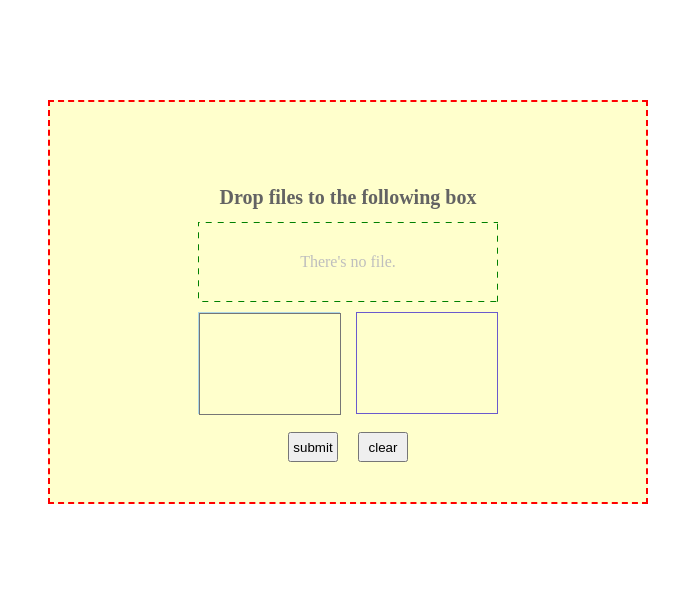
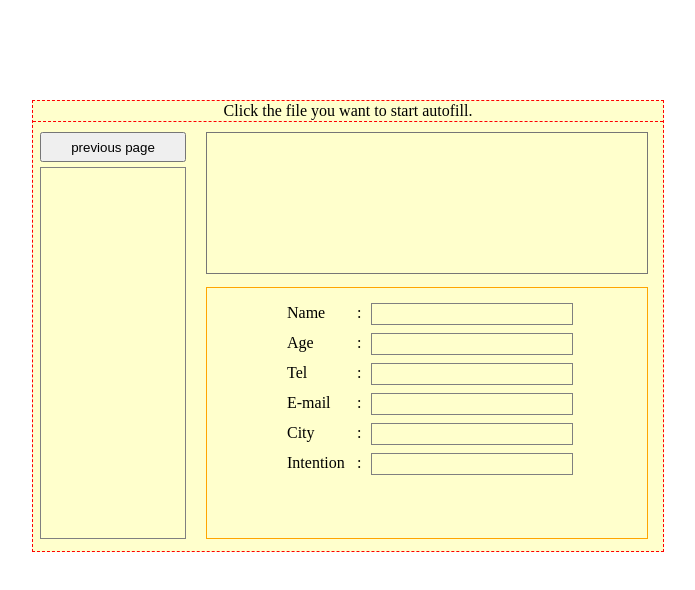
Before and after one commit to darrenqiaoo/summercamp-p5, a React (Create React App) app in the folder code/file_upload/: page /extract in a window 1280 px wide. Shown: the top 590 px of the page, without its empty margins (292-987 px from the left). Built offline with nearby package versions, Linux system fonts and the light colour scheme.

Commit message:
#p5-upload use localstorage to store files reprograme some components, page link

```diff
--- a/code/file_upload/src/App.js
+++ b/code/file_upload/src/App.js
@@ -1,25 +1,18 @@
 import React from 'react';
-import logo from './logo.svg';
 import './App.css';
+import {BrowserRouter as Router, Route} from 'react-router-dom';
+import PageFileUpload from "./jsPages/fileUpload/FileField";
+import PageInfoExtract from "./jsPages/fileExtract/infoExtract";
+
 
 function App() {
   return (
-    <div className="App">
-      <header className="App-header">
-        <img src={logo} className="App-logo" alt="logo" />
-        <p>
-          Edit <code>src/App.js</code> and save to reload.
-        </p>
-        <a
-          className="App-link"
-          href="https://reactjs.org"
-          target="_blank"
-          rel="noopener noreferrer"
-        >
-          Learn React
-        </a>
-      </header>
-    </div>
+      <Router>
+        <div>
+          <Route exact path={"/"} component={PageFileUpload}/>
+          <Route path={"/extract"} component={PageInfoExtract}/>
+        </div>
+      </Router>
   );
 }
 
--- a/code/file_upload/src/commonComponents/fileList.js
+++ b/code/file_upload/src/commonComponents/fileList.js
@@ -14,22 +14,14 @@ class FileList extends React.Component{
             this.props.setShowText("Can only preview .txt, .html, .md, .css, .js files");
             return ;
         }
-        const files = this.props.files;
-        const file_names = files.map(f => f.name);
-        const index = file_names.indexOf(file_name);
-        let reader = new FileReader();
-        reader.onload = e => {
-            if(reader.result) {
-                this.props.setShowText(e.target.result);
-            }
-        };
-        reader.readAsText(files[index]);
+        this.props.setShowText(localStorage.getItem(file_name));
     };
 
     render() {
-        const files = this.props.files;
-        const fileList = files.map(file => {
-            return(<li key={file.name.toString()} onClick={() => this.itemClick(file.name)}>{file.name}</li>);
+        const fileList = this.props.files.map(f => {
+            return (
+                <li key={f.toString()} onClick={() => this.itemClick(f)}>{f}</li>
+            );
         });
         return (
             <ul className={this.props.className}>
--- a/code/file_upload/src/index.js
+++ b/code/file_upload/src/index.js
@@ -1,52 +1,9 @@
 import React from 'react';
 import ReactDOM from 'react-dom';
-import PageFileUpload from "./jsPages/fileUpload/FileField";
-import PageInfoExtract from "./jsPages/fileExtract/infoExtract";
+import APP from "./App";
 
 
-class AppEntry extends React.Component{
-    constructor(props) {
-        super(props);
-        this.state = {
-            curPage: 0,
-            files: [],
-        };
-        this.setPage = this.setPage.bind(this);
-        this.setFiles = this.setFiles.bind(this);
-    }
-
-    setPage(page){
-        this.setState({
-            curPage: page,
-        });
-    }
-    setFiles(files){
-        this.setState({
-            files:files,
-        });
-    }
-    render() {
-        const page = this.state.curPage;
-        let pageUpload = <PageFileUpload setPage={this.setPage}
-                                         files={this.state.files}
-                                         setFiles={this.setFiles}/>;
-        let pageExtract = <PageInfoExtract setPage={this.setPage}
-                                           files={this.state.files}/>;
-        let content;
-        switch (page) {
-            case 0: content = pageUpload;break;
-            case 1: content = pageExtract;break;
-            default:
-        }
-        return (
-            <div>
-                {content}
-            </div>
-        );
-    }
-}
-
 ReactDOM.render(
-    <AppEntry />,
+    <APP />,
   document.getElementById('root')
 );
--- a/code/file_upload/src/jsPages/fileExtract/infoExtract.js
+++ b/code/file_upload/src/jsPages/fileExtract/infoExtract.js
@@ -2,22 +2,22 @@ import React from "react";
 import './infoExtract.css'
 import FileList from "../../commonComponents/fileList";
 import FileShowBox from "../../commonComponents/fileShowBox";
-
+import {Link} from "react-router-dom";
 
 class PageInfoExtract extends React.Component{
     constructor(props) {
         super(props);
+        let storage = [];
+        for(let i=0;i<localStorage.length;i++){
+            storage.push(localStorage.key(i));
+        }
         this.state = {
-            files: this.props.files,
+            files: storage,
             showText: "",
             inputValues: {},
         };
-        this.prePage = this.prePage.bind(this);
         this.setShowText = this.setShowText.bind(this);
         this.handelInputChange = this.handelInputChange.bind(this);
-    }
-    prePage(){
-        this.props.setPage(0);
     }
     setShowText(text){
         const s = text.split('\n');
@@ -52,8 +52,10 @@ class PageInfoExtract extends React.Component{
             <div className={"infoExtract"}>
                 <div className={"tips"}>Click the file you want to start autofill.</div>
                 <div className={"leftBox"}>
-                    <button className={"back"} onClick={this.prePage}>previous page</button>
-                    <FileList className={"fileList"} files={this.props.files} setShowText={this.setShowText}/>
+                    <Link to={"/"}>
+                        <button className={"back"}>previous page</button>
+                    </Link>
+                    <FileList className={"fileList"} files={this.state.files} setShowText={this.setShowText}/>
                 </div>
                 <div className={"rightBox"}>
                     <div className={"topBox"}>
--- a/code/file_upload/src/jsPages/fileUpload/FileField.css
+++ b/code/file_upload/src/jsPages/fileUpload/FileField.css
@@ -143,3 +143,9 @@
     margin-left: 20px;
     cursor: pointer;
 }
+.next {
+    width: 50px;
+    height: 30px;
+    margin-left: 20px;
+    cursor: pointer;
+}
--- a/code/file_upload/src/jsPages/fileUpload/FileField.js
+++ b/code/file_upload/src/jsPages/fileUpload/FileField.js
@@ -2,13 +2,20 @@ import React from "react";
 import './FileField.css'
 import FileShowBox from '../../commonComponents/fileShowBox'
 import FileList from "../../commonComponents/fileList";
+import {Link} from "react-router-dom";
 
 class PageFileUpload extends React.Component{
     constructor(props) {
         super(props);
+        let storage = [];
+        for(let i=0;i<localStorage.length;i++){
+            storage.push(localStorage.key(i));
+        }
         this.state = {
+            new_files: [],
+            file_names:storage,
             style: {backgroundColor: "#FFFFCC"},
-            tips: this.props.files.length>0?this.props.files.length+" files have been added.":"There's no file.",
+            tips: localStorage.length>0?localStorage.length+" files have been added.":"There's no file.",
             showText: "",
         };
         this.submitBtnClick = this.submitBtnClick.bind(this);
@@ -36,39 +43,50 @@ class PageFileUpload extends React.Component{
     //文件数量增加
     onFileNumChange(){
         let objFile = document.getElementById("file_input").files[0];
-        let temp = this.props.files;
-        const tempNames = temp.map(f => f.name);
-        //console.log(tempNames);
+        let temp1 = this.state.new_files.slice();
+        let temp2 = this.state.file_names.slice();
         if(!objFile){
             return ;
         }
-        if(tempNames.indexOf(objFile.name)>-1){
+        if(this.state.file_names.indexOf(objFile.name)>-1){
             alert("File already exists");
             return ;
         }
-        temp.push(objFile);
+        temp1.push(objFile);
+        temp2.push(objFile.name);
         this.setState({
-            tips: temp.length + " file has been added",
+            tips: temp2.length + " file has been added",
+            new_files: temp1,
+            file_names: temp2,
         });
-        this.props.setFiles(temp);
-        //console.log(temp[temp.length-1].name);
     }
     //提交进入下一流程
     submitBtnClick(){
-        if(this.props.files.length===0){
-            alert("Please choose at least 1 file.")
+        if(this.state.new_files.length===0){
+            alert("Please choose at least 1 file!");
         }
         else{
-            this.props.setPage(1);
+            const new_file_names = this.state.new_files.map(f => f.name);
+            for(let i=0;i<new_file_names.length;i++)
+            {
+                let reader = new FileReader();
+                reader.onload = e=> {
+                    localStorage.setItem(new_file_names[i], e.target.result);
+                };
+                reader.readAsText(this.state.new_files[i],'gb2312');
+            }
+            alert("Submit successfully!")
         }
     }
     //清空文件列表
     clear(){
         this.setState({
             tips: "no file has been added",
+            new_files: [],
+            file_names: [],
             showText: "",
         });
-        this.props.setFiles([]);
+        localStorage.clear();
     }
     //供子组件调用修改showText
     setShowText(text){
@@ -91,10 +109,14 @@ class PageFileUpload extends React.Component{
                     </div>
                     <div className={"file_list_container"}>
                         <FileShowBox className={"showFile"} id={"showBox"} value={this.state.showText}/>
-                        <FileList className={"file_ul"} files={this.props.files} setShowText={this.setShowText}/>
+                        <FileList className={"file_ul"} files={this.state.file_names} setShowText={this.setShowText}/>
                     </div>
+
                     <button className={"submit"} onClick={this.submitBtnClick}> submit </button>
                     <button className={"clear"} onClick={this.clear}> clear </button>
+                    <Link to={"/extract"}>
+                        <button className={"next"}> next </button>
+                    </Link>
                 </div>
             </div>
         );
```
Also changed, not shown: code/file_upload/src/tests/testLink.js (added, +15 -0 lines), code/file_upload/src/tests/testLink2.js (added, +14 -0 lines), 2 other files (tests, documents, lock files or other folders).
